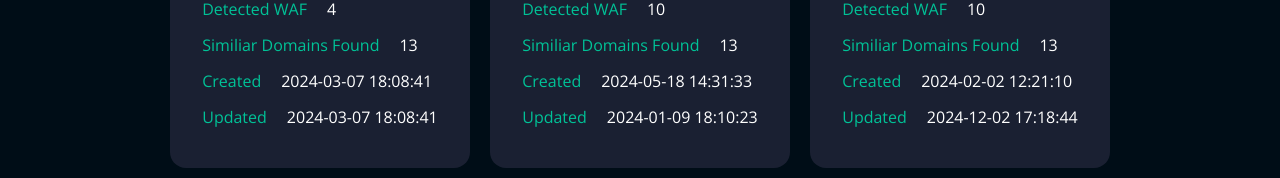
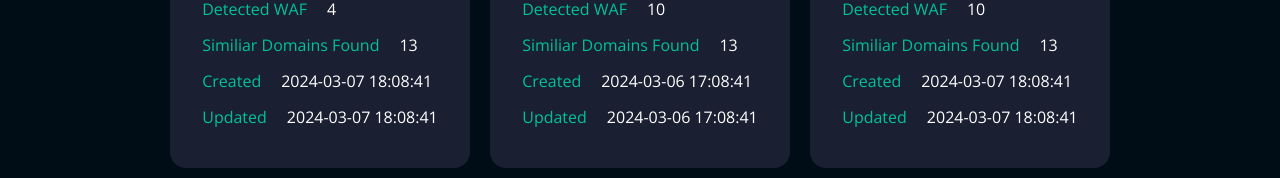
Before and after one commit to LoreWebDev24/digimetrica, a Vue app in the folder digimetrica_reports_frontend/: page / in a window 1280 px wide. Shown: the part 601-779 px from the top of the page. Built offline with nearby package versions, Linux system fonts and the light colour scheme.

Commit message:
ADD- creation and update time to all the json objects

```diff
--- a/digimetrica_reports_frontend/src/components/CardReport.vue
+++ b/digimetrica_reports_frontend/src/components/CardReport.vue
@@ -4,25 +4,25 @@ const { report } = defineProps(["report"]);
 
 // FUNZIONE PER GENERARE UN TIMESTAMP RANDOM FORMATTATO:
 
-function getRandomTimeStamp() {
+// function getRandomTimeStamp() {
 
-  const startDate = new Date('2024-01-01').getTime();
-  const endDate = new Date('2024-12-31').getTime();
-  const randomTimestamp = startDate + Math.random() * (endDate - startDate);
-  const randomDate = new Date(randomTimestamp);
+//   const startDate = new Date('2024-01-01').getTime();
+//   const endDate = new Date('2024-12-31').getTime();
+//   const randomTimestamp = startDate + Math.random() * (endDate - startDate);
+//   const randomDate = new Date(randomTimestamp);
 
-  const year = randomDate.getFullYear();
-  const month = String(randomDate.getMonth() + 1).padStart(2, '0');
-  const day = String(randomDate.getDate()).padStart(2, '0');
+//   const year = randomDate.getFullYear();
+//   const month = String(randomDate.getMonth() + 1).padStart(2, '0');
+//   const day = String(randomDate.getDate()).padStart(2, '0');
 
-  const hours = String(randomDate.getHours()).padStart(2, '0');
-  const minutes = String(randomDate.getMinutes()).padStart(2, '0');
-  const seconds = String(randomDate.getSeconds()).padStart(2, '0');
+//   const hours = String(randomDate.getHours()).padStart(2, '0');
+//   const minutes = String(randomDate.getMinutes()).padStart(2, '0');
+//   const seconds = String(randomDate.getSeconds()).padStart(2, '0');
 
-  const formattedTimestamp = `${year}-${month}-${day} ${hours}:${minutes}:${seconds}`;
+//   const formattedTimestamp = `${year}-${month}-${day} ${hours}:${minutes}:${seconds}`;
 
-  return formattedTimestamp
-}
+//   return formattedTimestamp
+// }
 </script>
 
 <template>
@@ -70,13 +70,13 @@ function getRandomTimeStamp() {
       <li>
         <span>Created</span
         ><span>
-          {{ report.creation_date || getRandomTimeStamp() }}
+          {{ report.creation_date }}
         </span>
       </li>
       <li>
         <span>Updated</span
         ><span>
-          {{ report.creation_date  || getRandomTimeStamp() }}
+          {{ report.creation_date }}
         </span>
       </li>
     </ul>
--- a/digimetrica_reports_frontend/src/pages/ReportDetail.vue
+++ b/digimetrica_reports_frontend/src/pages/ReportDetail.vue
@@ -4,11 +4,6 @@ import { useRouter } from "vue-router";
 import { defineProps } from 'vue';
 
 const  props  = defineProps(["slug","report"]);
-
-
-onMounted(() => {
-
-})
 
 </script>
 
--- a/digimetrica_reports_frontend/storeManager.js
+++ b/digimetrica_reports_frontend/storeManager.js
@@ -222,7 +222,9 @@ export const reportSonarArray = reactive({
       "unique_ipv4": 30,
       "unique_ipv6": 23,
       "summary_text": "**Riepilogo Esecutivo della Vulnerabilit\u00e0 per \"example1.demo\"**\n\nIl dominio \"example1.demo\" presenta una situazione di sicurezza variata...",
-      "summary_text_en": "**Executive Summary of Vulnerability for \"example1.demo\"**\n\nThe domain \"example1.demo\" currently has a varied security situation..."
+      "summary_text_en": "**Executive Summary of Vulnerability for \"example1.demo\"**\n\nThe domain \"example1.demo\" currently has a varied security situation...",
+      "creation_date": "2024-03-06 17:08:41",
+      "last_edit": "2024-03-09 12:09:44",
     },
     {
       "idsummary": "b2388600-b621-4cb0-8885-a444a8369e39",
@@ -329,7 +331,9 @@ export const reportSonarArray = reactive({
       "unique_ipv4": 30,
       "unique_ipv6": 23,
       "summary_text": "**Riepilogo Esecutivo della Vulnerabilit\u00e0 per \"example2.demo\"**\n\nIl dominio \"example2.demo\" presenta una situazione di sicurezza variata...",
-      "summary_text_en": "**Executive Summary of Vulnerability for \"example2.demo\"**\n\nThe domain \"example2.demo\" currently has a varied security situation..."
+      "summary_text_en": "**Executive Summary of Vulnerability for \"example2.demo\"**\n\nThe domain \"example2.demo\" currently has a varied security situation...",
+      "creation_date": "2024-03-07 18:08:41",
+      "last_edit": "2024-03-08 14:09:44",
     },
     {
       "idsummary": "19b675f7-a4f7-451f-bdf7-2702e68a7416",
@@ -436,7 +440,9 @@ export const reportSonarArray = reactive({
       "unique_ipv4": 30,
       "unique_ipv6": 23,
       "summary_text": "**Riepilogo Esecutivo della Vulnerabilit\u00e0 per \"example3.demo\"**\n\nIl dominio \"example3.demo\" presenta una situazione di sicurezza variata...",
-      "summary_text_en": "**Executive Summary of Vulnerability for \"example3.demo\"**\n\nThe domain \"example3.demo\" currently has a varied security situation..."
+      "summary_text_en": "**Executive Summary of Vulnerability for \"example3.demo\"**\n\nThe domain \"example3.demo\" currently has a varied security situation...",
+      "creation_date": "2023-02-22 17:08:41",
+      "last_edit": "2024-03-08 11:09:44",
     },
     {
       "idsummary": "5ed3afac-4b54-4298-9dd2-7bcdd91d5648",
@@ -543,7 +549,9 @@ export const reportSonarArray = reactive({
       "unique_ipv4": 30,
       "unique_ipv6": 23,
       "summary_text": "**Riepilogo Esecutivo della Vulnerabilit\u00e0 per \"example4.demo\"**\n\nIl dominio \"example4.demo\" presenta una situazione di sicurezza variata...",
-      "summary_text_en": "**Executive Summary of Vulnerability for \"example4.demo\"**\n\nThe domain \"example4.demo\" currently has a varied security situation..."
+      "summary_text_en": "**Executive Summary of Vulnerability for \"example4.demo\"**\n\nThe domain \"example4.demo\" currently has a varied security situation...",
+      "creation_date": "2024-01-07 12:08:41",
+      "last_edit": "2024-02-06 19:09:44",
     },
     {
       "idsummary": "86edeafe-bc5f-4a88-a6bf-830f4823d7e9",
@@ -650,7 +658,9 @@ export const reportSonarArray = reactive({
       "unique_ipv4": 30,
       "unique_ipv6": 23,
       "summary_text": "**Riepilogo Esecutivo della Vulnerabilit\u00e0 per \"example5.demo\"**\n\nIl dominio \"example5.demo\" presenta una situazione di sicurezza variata...",
-      "summary_text_en": "**Executive Summary of Vulnerability for \"example5.demo\"**\n\nThe domain \"example5.demo\" currently has a varied security situation..."
+      "summary_text_en": "**Executive Summary of Vulnerability for \"example5.demo\"**\n\nThe domain \"example5.demo\" currently has a varied security situation...",
+      "creation_date": "2022-03-07 03:08:41",
+      "last_edit": "2023-02-22 05:09:44",
     },
     {
       "idsummary": "e0911f3c-1045-4a23-b173-e9b538908f6f",
@@ -757,7 +767,9 @@ export const reportSonarArray = reactive({
       "unique_ipv4": 30,
       "unique_ipv6": 23,
       "summary_text": "**Riepilogo Esecutivo della Vulnerabilit\u00e0 per \"example6.demo\"**\n\nIl dominio \"example6.demo\" presenta una situazione di sicurezza variata...",
-      "summary_text_en": "**Executive Summary of Vulnerability for \"example6.demo\"**\n\nThe domain \"example6.demo\" currently has a varied security situation..."
+      "summary_text_en": "**Executive Summary of Vulnerability for \"example6.demo\"**\n\nThe domain \"example6.demo\" currently has a varied security situation...",
+      "creation_date": "2024-01-17 16:08:42",
+      "last_edit": "2024-02-22 15:09:45",
     },
     {
       "idsummary": "69069027-072e-4c37-98e1-edcbb471e840",
@@ -864,7 +876,9 @@ export const reportSonarArray = reactive({
       "unique_ipv4": 30,
       "unique_ipv6": 23,
       "summary_text": "**Riepilogo Esecutivo della Vulnerabilit\u00e0 per \"example7.demo\"**\n\nIl dominio \"example7.demo\" presenta una situazione di sicurezza variata...",
-      "summary_text_en": "**Executive Summary of Vulnerability for \"example7.demo\"**\n\nThe domain \"example7.demo\" currently has a varied security situation..."
+      "summary_text_en": "**Executive Summary of Vulnerability for \"example7.demo\"**\n\nThe domain \"example7.demo\" currently has a varied security situation...",
+      "creation_date": "2024-03-07 18:08:41",
+      "last_edit": "2024-03-08 14:09:44",
     },
     {
       "idsummary": "e3ee718c-5f9a-4a8d-8b20-23c2ffac9afc",
@@ -971,7 +985,9 @@ export const reportSonarArray = reactive({
       "unique_ipv4": 30,
       "unique_ipv6": 23,
       "summary_text": "**Riepilogo Esecutivo della Vulnerabilit\u00e0 per \"example8.demo\"**\n\nIl dominio \"example8.demo\" presenta una situazione di sicurezza variata...",
-      "summary_text_en": "**Executive Summary of Vulnerability for \"example8.demo\"**\n\nThe domain \"example8.demo\" currently has a varied security situation..."
+      "summary_text_en": "**Executive Summary of Vulnerability for \"example8.demo\"**\n\nThe domain \"example8.demo\" currently has a varied security situation...",
+      "creation_date": "2024-03-07 18:08:41",
+      "last_edit": "2024-03-08 14:09:44",
     },
     {
       "idsummary": "25911d6e-2d87-442e-8a9f-960c493a94ff",
@@ -1078,7 +1094,9 @@ export const reportSonarArray = reactive({
       "unique_ipv4": 30,
       "unique_ipv6": 23,
       "summary_text": "**Riepilogo Esecutivo della Vulnerabilit\u00e0 per \"example9.demo\"**\n\nIl dominio \"example9.demo\" presenta una situazione di sicurezza variata...",
-      "summary_text_en": "**Executive Summary of Vulnerability for \"example9.demo\"**\n\nThe domain \"example9.demo\" currently has a varied security situation..."
+      "summary_text_en": "**Executive Summary of Vulnerability for \"example9.demo\"**\n\nThe domain \"example9.demo\" currently has a varied security situation...",
+      "creation_date": "2024-03-07 18:08:41",
+      "last_edit": "2024-03-08 14:09:44",
     }
   ]
 });
```
